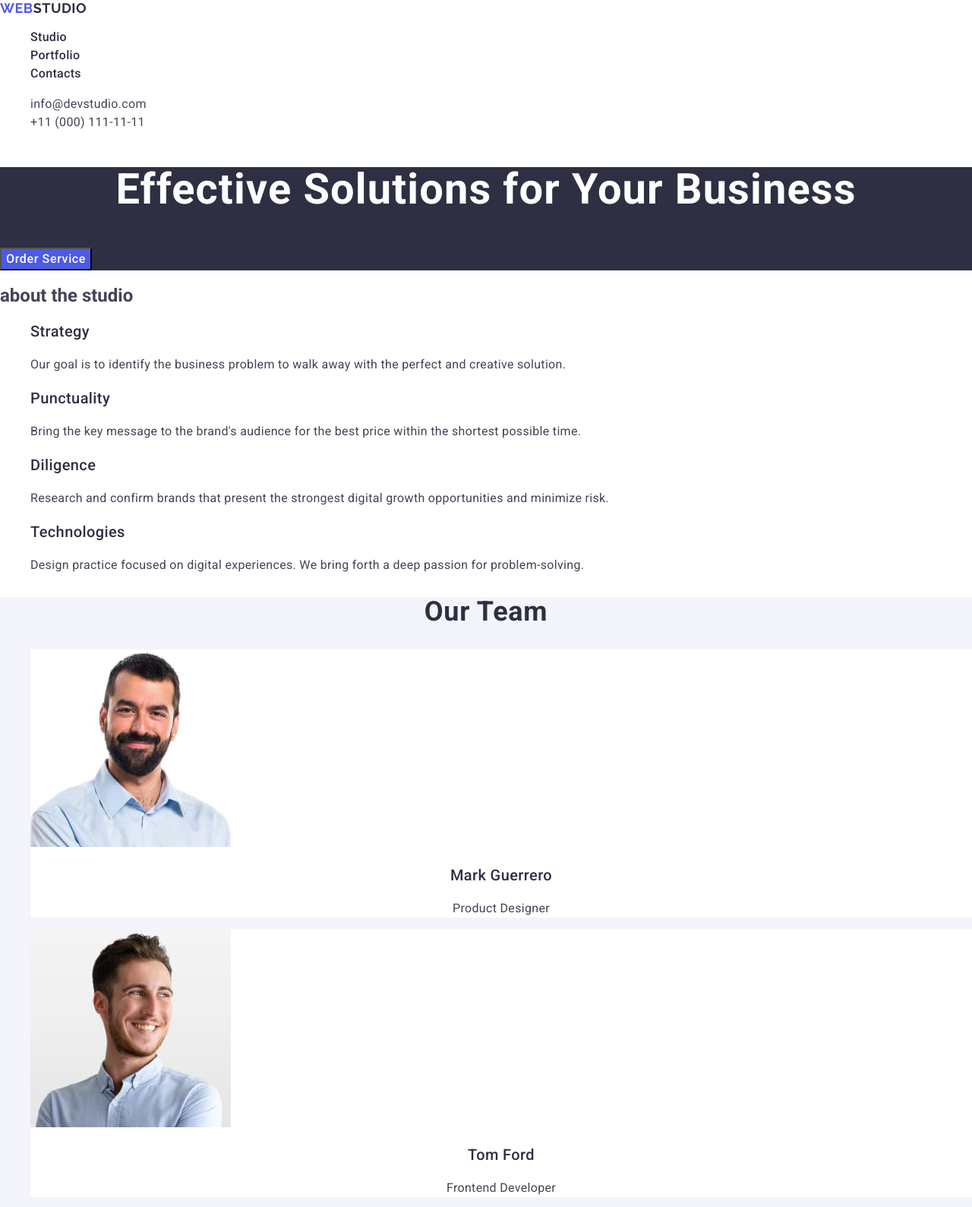
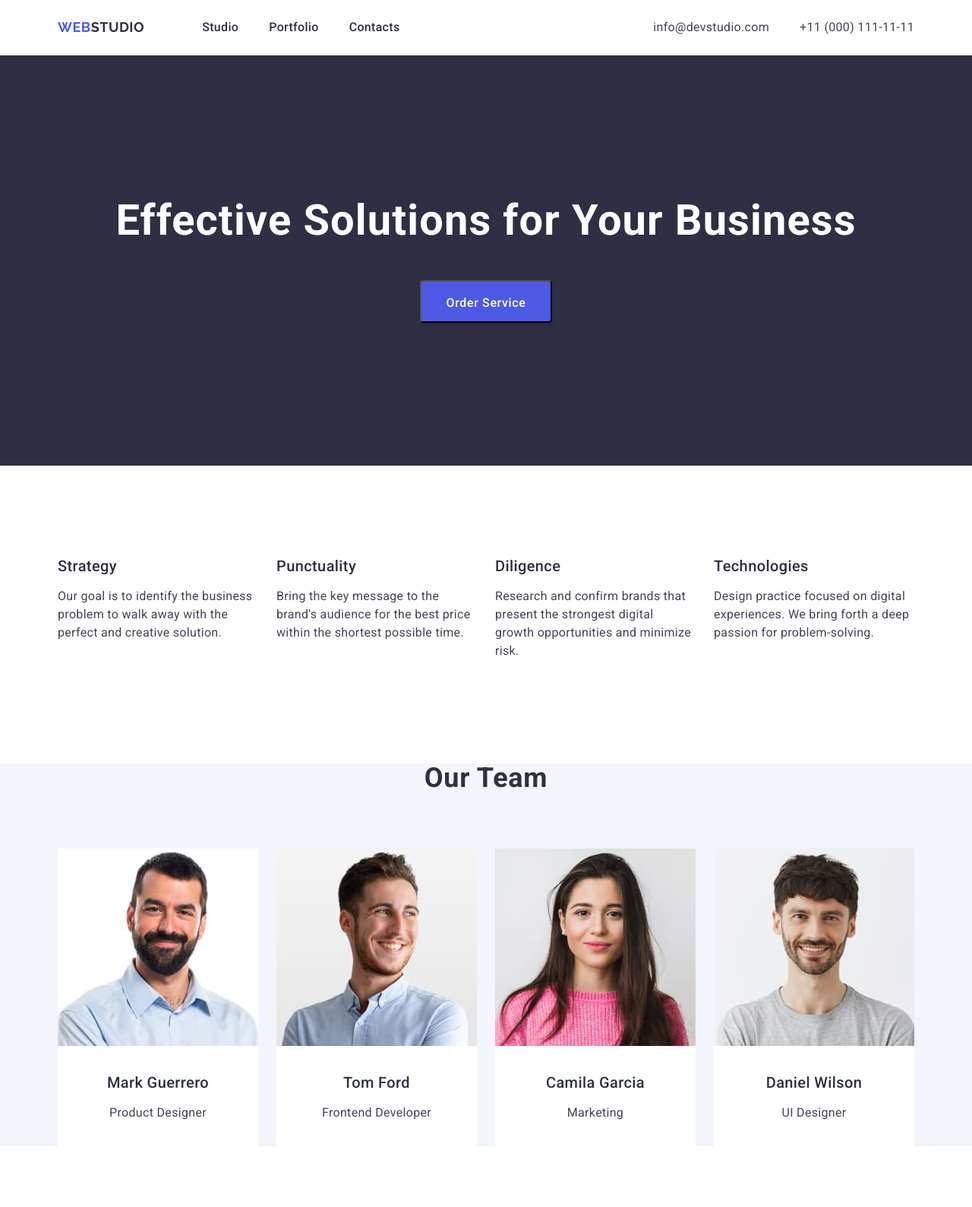
Before and after one commit to DmytroRumiantsev1/goit-markup-hw-04, a plain HTML site: page index.html in a window 1280 px wide. Shown: the top 1589 px of the page at 76% size. Drawn offline with nearby package versions, Linux system fonts and the light colour scheme.

Commit message:
added styles

```diff
--- a/css/styles.css
+++ b/css/styles.css
@@ -6,17 +6,61 @@ body {
 
 ul,ol {
     list-style-type: none;
+    margin: 0;
+    padding: 0;
+}
+
+h1, h2, h3, h4, h5, h6 p {
+    margin: 0;
 }
 
 a {
     text-decoration: none;
 }
 
+.visually-hidden {
+    position: absolute;
+    width: 1px;
+    height: 1px;
+    margin: -1px;
+    border: 0;
+    padding: 0;
+
+    white-space: nowrap;
+    clip-path: inset(100%);
+    clip: rect(0 0 0 0);
+    overflow: hidden;
+  }
+
+.container {
+    max-width: 1158px;
+    padding: 0 15px;
+    margin: 0 auto;
+}
+
 button {
+    display: block;
+    margin: 0 auto;
     font-family: "Roboto", sans-serif;
     cursor: pointer;
 }
 /* #region section header */
+
+.page-header {
+border-bottom: 1px solid #e7e9fc;
+}
+
+.header-container {
+    display: flex;
+    align-items: center;
+}
+
+.header-nav {
+    display: flex;
+    align-items: center;
+}
+
+
 
 .logo {
 font-family: "Raleway", sans-serif;
@@ -32,11 +76,24 @@ color: #4d5ae5;
     color: #2e2f42;
 }
 
+.header-logo{
+    padding: 24px 0;
+    margin-right: 76px;
+}
+
 .footer-logo .logo-part{
     color: #f4f4fd;;
 }
 
+.nav-list {
+    display: flex;
+    align-items: center;
+    gap: 40px;
+}
+
 .nav-link {
+display: block;
+padding: 24px 0;
 font-weight: 500;
 font-size: 16px;
 line-height: 1.5;
@@ -50,10 +107,19 @@ color: #404bbf;
 }
 
 .contacts {
-    font-style: normal;
+font-style: normal;
+margin-left: auto;
+}
+
+.contacts-list {
+    display: flex;
+    align-items: center;
+    gap: 40px;
 }
 
 .contacts-link {
+display: block;
+padding: 24px 0;
 font-size: 16px;
 line-height: 1.5;
 letter-spacing: 0.02em;
@@ -68,7 +134,8 @@ color: #434455;
 /* #region section hero */
 
 .hero {
-    background-color: #2e2f42;
+padding: 188px 0;
+background-color: #2e2f42;
 }
 
 .hero-title {
@@ -78,6 +145,8 @@ line-height: 1.07;
 letter-spacing: 0.02em;
 text-align: center;
 color: #fff;
+margin: 0 auto;
+margin-bottom: 48px;
 }
 
 .hero-btn {
@@ -86,7 +155,11 @@ font-weight: 500;
 font-size: 16px;
 line-height: 1.5;
 letter-spacing: 0.04em;
+padding: 16px 32px 16px 32px;
+box-shadow: 0 4px 4px 0 rgba(0, 0, 0, 0.15);
+border-radius: 4px;
 color: #fff;
+height: 56px;
 }
 
 .hero-btn:hover ,
@@ -97,12 +170,27 @@ background: #404bbf;
 /* #endregion section hero */
 /* #region section about */
 
+.about-studio {
+    padding: 120px 0;
+}
+
 .description-title {
 font-weight: 500;
 font-size: 20px;
 line-height: 1.2;
 letter-spacing: 0.02em;
 color: #2e2f42;
+margin-bottom: 8px;
+}
+
+.about-list {
+display: flex;
+gap: 24px;
+justify-content: center;
+}
+
+.about-item {
+    width: calc((100% - 72px) / 4);
 }
 
 .description-item {
@@ -117,6 +205,7 @@ color: #434455;
 
 .our-team {
     background-color: #f4f4fd;
+    margin-bottom: 108px;
 }
 
 .team-descr {
@@ -130,6 +219,17 @@ letter-spacing: 0.02em;
 text-align: center;
 text-transform: capitalize;
 color: #2e2f42;
+margin-bottom: 72px;
+}
+
+.team-list {
+    display: flex;
+    gap: 24px;
+    justify-content: center;
+}
+
+.team-descr {
+    width: calc((100% - 72px) / 4);
 }
 
 .employees {
@@ -139,6 +239,12 @@ line-height: 1.2;
 letter-spacing: 0.02em;
 text-align: center;
 color: #2e2f42;
+margin-bottom: 8px;
+}
+.name {
+    margin-top: 32px;
+    margin-bottom: 32px;
+
 }
 
 .job-title {
@@ -160,10 +266,28 @@ text-align: center;
 color: #2e2f42;
 }
 
+.portfolio-list {
+    display: flex;
+    flex-wrap: wrap;
+    gap: 24px;
+}
+
+
+
+
+.descr-portfolio {
+border-bottom: 1px solid #e7e9fc;
+}
+
+.portfolio {
+    margin-bottom: 120px;
+}
+
 /* #endregion section portfolio */
 /* #region section footer */
 .footer-page {
     background-color: #2e2f42;
+    padding: 100px 0;
 }
 
 .descr-footer {
@@ -173,3 +297,10 @@ line-height: 1.5;
 letter-spacing: 0.02em;
 color: #f4f4fd;
 }
+
+.footer-logo {
+    display: inline;
+    padding-bottom: 16px;
+}
+
+/* #endregion section footer */
--- a/index.html
+++ b/index.html
@@ -13,6 +13,7 @@
 </head>
 <body>
     <header class="page-header">
+        <div class="container header-container">
             <nav class="header-nav">
             <a class="logo header-logo" href="./index.html">Web<span class="logo-part">Studio</span></a>
             <ul class="nav-list">
@@ -27,18 +28,22 @@
                 <li class="contacts-item"><a class="contacts-link" href="tel:+110001111111">+11 (000) 111-11-11</a></li>
             </ul>
         </address>
+    </div>
     </header>
     <main>
         <!-- #region hero-->
         <section class="hero">
+            <div class="container">
                 <h1 class="hero-title">Effective Solutions for Your Business</h1>
                 <button class="hero-btn" type="button">Order Service</button>
+            </div>
         </section>
         <!-- #endregion hero-->
          <!-- #region description-->
 
           <section class="about-studio">
-            <h2>about the studio</h2>
+            <div class="container">
+                <h2 class="visually-hidden">about the studio</h2>
             <ul class="about-list">
                 <li class="about-item">
             <h3 class="description-title">Strategy</h3>
@@ -57,78 +62,104 @@
             <p class="description-item">Design practice focused on digital experiences. We bring forth a deep passion for problem-solving.</p>
         </li>
         </ul>
+            </div>
           </section>
           <!-- #endregion description-->
            <!-- #region our team-->
             <section class="our-team">
+               <div class="container">
                 <h2 class="sub-title">Our Team</h2>
                 <ul class="team-list">
                     <li class="team-descr">
                         <img src="./images/mark.jpg" alt="mark" width="264" height="260">
-                        <h3 class="employees">Mark Guerrero</h3>
+                        <div class="name"><h3 class="employees">Mark Guerrero</h3>
                             <p class="job-title">Product Designer</p>
+                        </div>
+
                     </li>
                     <li class="team-descr">
                         <img src="./images/tom.jpg" alt="tom" width="264" height="260">
+                        <div class="name">
                             <h3 class="employees">Tom Ford</h3>
                         <p class="job-title">Frontend Developer</p>
+                        </div>
                     </li>
                     <li class="team-descr">
                         <img src="./images/camila.jpg" alt="camila" width="264" height="260">
+                        <div class="name">
                             <h3 class="employees">Camila Garcia</h3>
                         <p class="job-title">Marketing</p>
+                        </div>
                     </li>
                     <li class="team-descr">
                         <img src="./images/daniel.jpg" alt="daniel" width="264" height="260">
+                        <div class="name">
                             <h3 class="employees">Daniel Wilson</h3>
                         <p class="job-title">UI Designer</p>
+                        </div>
                     </li>
                 </ul>
-
+               </div>
             </section>
             <!-- #endregion our team-->
              <!-- #region portfolio-->
              <section class="portfolio">
+                <div class="container">
                     <h2 class="sub-title">Our Portfolio</h2>
                 <ul class="portfolio-list">
                     <li class="descr-portfolio">
                         <img src="./images/banking.jpg" alt="bankingapp" width="360" height="300">
+                        <div class="name">
                             <h3 class="assortment-portfolio">Banking App</h3>
                         <p class="job-title">App</p>
+                        </div>
                     </li>
                     <li class="descr-portfolio">
                         <img src="./images/cashless.jpg" alt="cashlesspayment" width="360" height="300">
+                        <div class="name">
                             <h3 class="assortment-portfolio">Cashless Payment</h3>
                             <p class="job-title">Marketing</p>
+                        </div>
                     </li>
                     <li class="descr-portfolio">
                         <img src="./images/meditation.jpg" alt="meditationapp" width="360" height="300">
+                        <div class="name">
                             <h3 class="assortment-portfolio">Meditation App</h3>
                         <p class="job-title">App</p>
+                        </div>
                     </li>
                     <li class="descr-portfolio">
                         <img src="./images/taxi.jpg" alt="taxiservice" width="360" height="300">
+                        <div class="name">
                             <h3 class="assortment-portfolio">Taxi Service</h3>
                         <p class="job-title">Marketing</p>
+                        </div>
                     </li>
                     <li class="descr-portfolio">
                         <img src="./images/screen.jpg" alt="screenillustrations" width="360" height="300">
+                        <div class="name">
                             <h3 class="assortment-portfolio">Screen Illustrations</h3>
                         <p class="job-title">Design</p>
+                        </div>
                     </li>
                     <li class="descr-portfolio">
                         <img src="./images/online.jpg" alt="onlinecourses" width="360" height="300">
+                        <div class="name">
                             <h3 class="assortment-portfolio">Online Courses</h3>
                         <p class="job-title">Marketing</p>
+                        </div>
                     </li>
                 </ul>
+                </div>
              </section>
              <!-- #endregion portfolio-->
     </main>
+    <!--#region footer section-->
     <footer class="footer-page">
-        <!--#region footer section-->
+           <div class="container">
             <a class="logo footer-logo" href="./index.html">Web<span class="logo-part">Studio</span></a>
             <p class="descr-footer">Increase the flow of customers and sales for your business with digital marketing & growth solutions.</p>
+           </div>
         <!--#endregion footer section-->
     </footer>
 </body>
```
Lines whose indentation alone changed are shown as unchanged.
